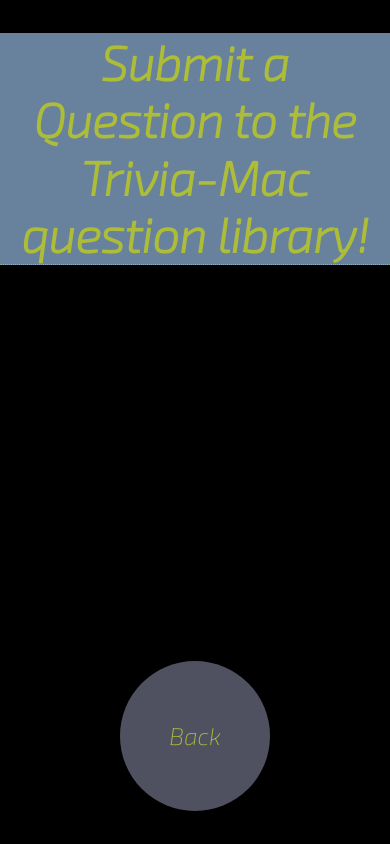
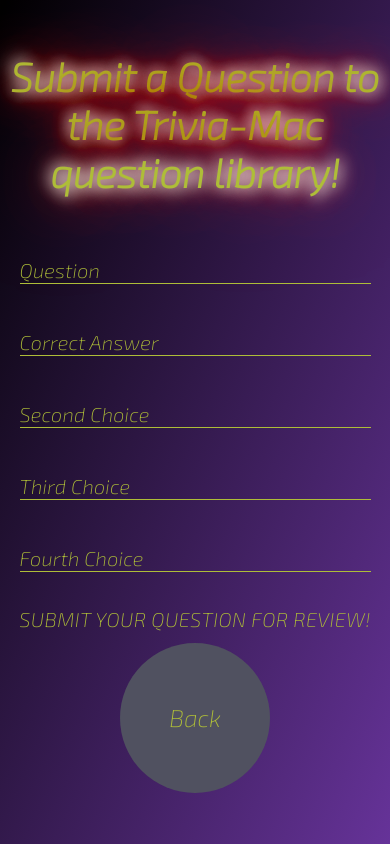
Before and after one commit to aaronmicalbeck/Trivia-Mac, a React (Create React App) app in the folder client/: page /questionSubmission in a window 390 px wide. Built offline with nearby package versions, Linux system fonts and the light colour scheme; no server answers.

Commit message:
question submission mobile is nize

```diff
--- a/client/public/animations.js
+++ b/client/public/animations.js
@@ -47,6 +47,10 @@
     gsap.from("#welcomeMessage2", { duration: 2, delay: 1, x: "101%", opacity: 0 })
     : null;
 
+    // document.getElementById("QuestionSubmission")
+    // ? gsap.from("#questionSubmissionInstructions", { duration: 2, delay: 1, x: "-1001%", opacity: 0 })
+    // : null;
+
     document.getElementById("line1") ?
     gsap.from("#line1", { duration: 2, delay: 1, x: "101%", opacity: 0 })
     : null;
--- a/client/src/components/BarChart/index.jsx
+++ b/client/src/components/BarChart/index.jsx
@@ -13,7 +13,6 @@
         label: 'Top Score',
         backgroundColor: '#aebd38',
         borderColor: 'rebeccapurple',
-        borderWidth: 3,
         data: props.data,
       }
     ]
@@ -27,10 +26,8 @@
             </NavigationButton>
           </Link>
       <Bar
-        type="horizontalBar"
         data={state}
         options={{
-          maintainAspectRatio: true,
           title:{
             display:true,
             text:'Trivia-Mac Current Leaderboard',
--- a/client/src/components/BarChart/style.css
+++ b/client/src/components/BarChart/style.css
@@ -1,7 +1,13 @@
-.chartjs-size-monitor {
+.chartjs-render-monitor {
+    height: 100%;
+    width: 100%;
+    background-color: white
 
-    background-color: #6f72b2;
+}
 
+.chartjs-size-monitor{
+    height: 100vh;
+    width: 100vw;
 }
 
 #leaderboardbackbtn{
--- a/client/src/pages/Leaderboard/leaderboard.css
+++ b/client/src/pages/Leaderboard/leaderboard.css
@@ -1,4 +1,4 @@
-.Leaderboard {
+.Leaderboard, body {
   background-color: white;
 
   height: 100vh;
--- a/client/src/pages/QuestionSubmission/index.jsx
+++ b/client/src/pages/QuestionSubmission/index.jsx
@@ -1,5 +1,6 @@
 import React, { Component } from "react";
 import "./questionSubmission.css";
+import gsap from "gsap"
 import questionAPI from "../../utils/questionAPI";
 import {
   FormControl,
@@ -68,13 +69,15 @@
   }
 
   componentDidMount() {
-    // We deed it
+     gsap.from("#questionSubmissionInstructions", { duration: 2, delay: .5, x: "-101%", opacity: 0 });
   }
 
   render() {
     return (
+      <div>
+      <h1 id="questionSubmissionInstructions">Submit a Question to the Trivia-Mac question library!</h1>
       <div id="questionSubmissionForm">
-        <p>Submit a Question to the Trivia-Mac question library!</p>
+
 
         <Grid
           container
@@ -157,6 +160,7 @@
         </Link>
         </Grid>
       </div>
+      </div>
     );
   }
 }
--- a/client/src/pages/QuestionSubmission/questionSubmission.css
+++ b/client/src/pages/QuestionSubmission/questionSubmission.css
@@ -1,19 +1,41 @@
-.QuestionSubmission {
-  height: 100vh;
-  background-color: #68829e;
-}
-#questionSubmissionForm > p {
-  margin: auto;
-  background-color: #68829e;
+.QuestionSubmission, body {
+    /* background-image: url(../../background_images/triviamac.png) */
+    background-repeat: no-repeat;
+    background-position: center 0;
+    background-size: cover;
+    background-attachment: fixed;
+    height: 100vh;
+    width: 100vw;
+    position: relative;
+    justify-content: center;
+    background-image: linear-gradient(to bottom right, black
+    , rebeccapurple
+
+    );
+    font-family: "Exo 2", sans-serif;
+  }
+
+
+#questionSubmissionForm, #question, #incorrectAnswer1, #incorrectAnswer2, #incorrectAnswer3 {
   color: #aebd38;
+  font-family: "Exo 2", sans-serif;
 }
 
-.QuestionSubmission html {
-  background-color: #68829e;
+#questionSubmissionInstructions{
+  color: #aebd38;
+  background-color: none;
+  /* Set neon color */
+  --neon-text-color: #f40;
+  border-radius: 50px;
+  position: relative;
+  font-weight: 900;
+  display: block;
+  animation: flicker 4s infinite alternate-reverse;
+  top: 5%;
 }
 
-.QuestionSubmission .MuiFormControl-root {
-  width: 100%;
+.QuestionSubmission, .MuiFormControl-root {
+  width: 90%;
 }
 
 .QuestionSubmission .MuiGrid-root {
@@ -23,3 +45,22 @@
   left: 31%;
   top: 10%;
 }
+
+.QuestionSubmission, .MuiInput-underline:before {
+  left: 0;
+  right: 0;
+  bottom: 0;
+  content: "\00a0";
+  position: absolute;
+  transition: border-bottom-color 200ms cubic-bezier(0.4, 0, 0.2, 1) 0ms;
+  border-bottom: 1px solid #aebd38 !important;
+  pointer-events: none;
+  font-family: "Exo 2", sans-serif;
+}
+
+.QuestionSubmission, .MuiFormLabel-root, .MuiButton-label{
+  color: #aebd38 !important;
+  font-family: "Exo 2", sans-serif !important;
+  font-size: 15pt !important;
+
+}
--- a/client/src/pages/SignupForm/signup.css
+++ b/client/src/pages/SignupForm/signup.css
@@ -4,7 +4,7 @@
   background-position: center 0;
   background-size: cover;
   background-attachment: fixed;
-  height: vh;
+  height: 100vh;
   width: 100vw;
   position: relative;
   justify-content: center;
```
